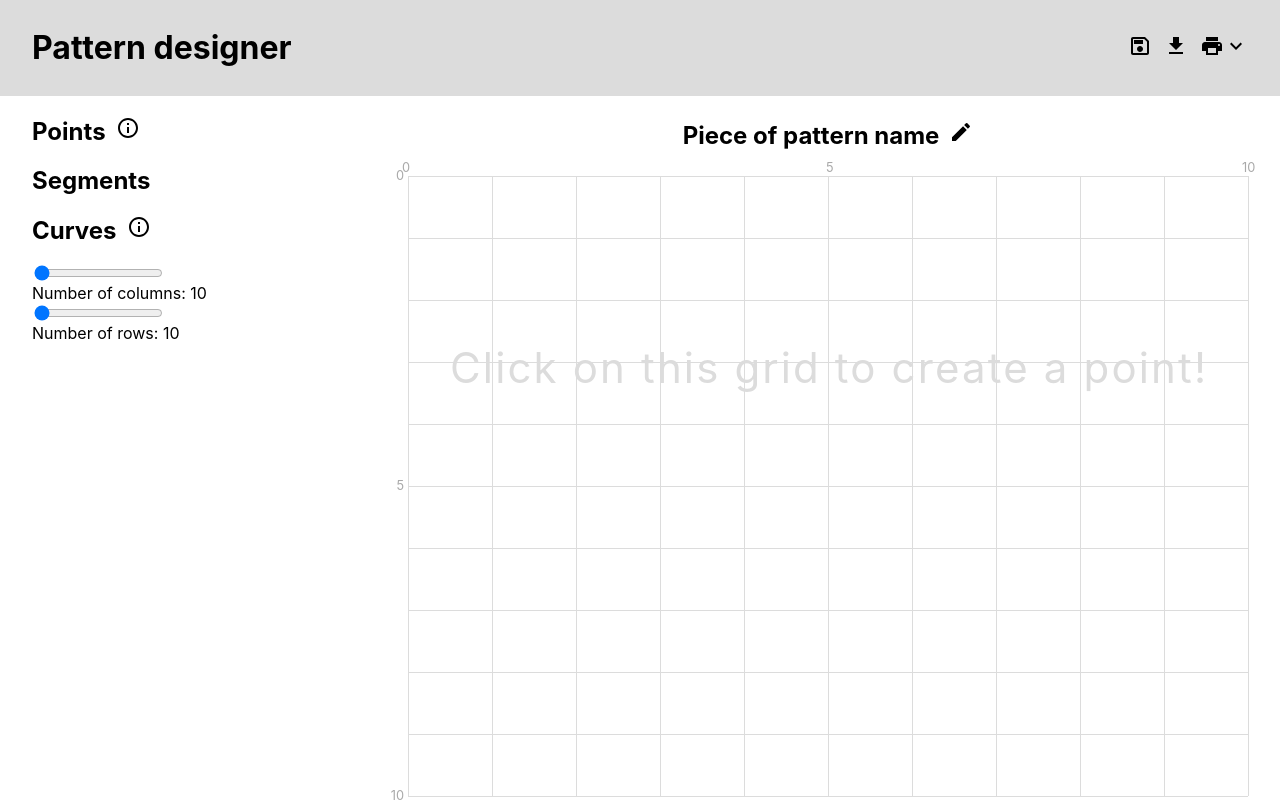
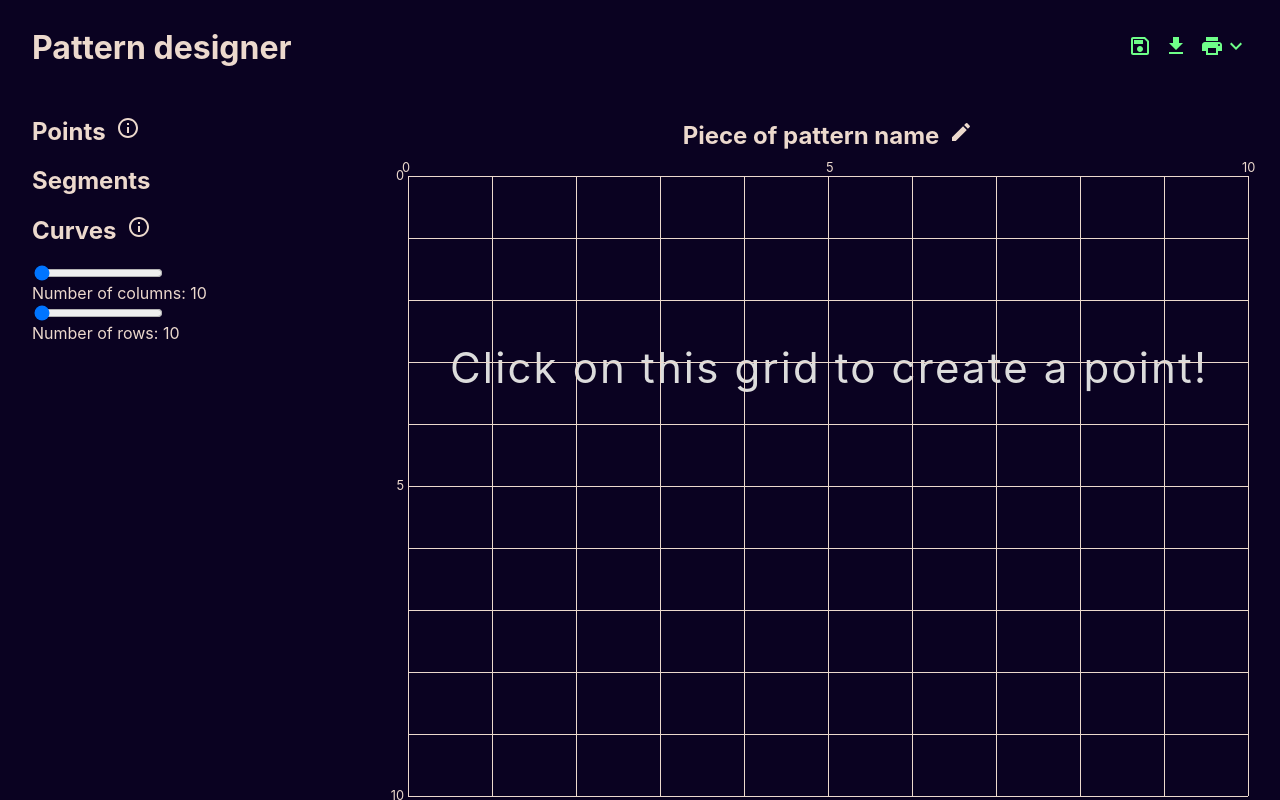
Before and after one commit to MathildeMerx/PatternMaker, a React (Create React App) app: page / in a window 1280 px wide. Built offline with nearby package versions, Linux system fonts and the light colour scheme.

Commit message:
theme added for the colours

```diff
--- a/src/App.jsx
+++ b/src/App.jsx
@@ -196,12 +196,15 @@ const PATTERN_TITLE_HEIGHT = 32;
 const GRID_MARGIN = 32;
 
 const S_Commands = styled.div`
+    color: ${({ theme }) => theme.colours.bright};
     justify-content: space-between;
     display: flex;
     min-width: 120px;
 `;
 
 const S_Content = styled.div`
+    background-color: ${({ theme }) => theme.colours.background};
+    color: ${({ theme }) => theme.colours.contrast};
     height: 100vh;
     left: 0;
     padding-left: 32px;
@@ -234,7 +237,6 @@ const S_GridDisplay = styled.div`
 
 const S_Header = styled.header`
     align-items: center;
-    background-color: gainsboro;
     display: flex;
     justify-content: space-between;
     margin-left: -32px;
--- a/src/CurvePath.jsx
+++ b/src/CurvePath.jsx
@@ -1,4 +1,5 @@
 import { useEffect, useState } from "react";
+import { useTheme } from "styled-components";
 
 //Implementation of the curve in the SVG
 function CurvePath({
@@ -10,6 +11,8 @@ function CurvePath({
     cellHeight,
     cellWidth,
 }) {
+    const theme = useTheme();
+
     //State determining whether the control point and construction segments
     //are visible
     const [showConstructionSegments, setShowConstructionSegments] =
@@ -80,7 +83,7 @@ function CurvePath({
                     controlOrdinate * cellHeight
                 } ${endAbscissa} ${endOrdinate}`}
                 fill="none"
-                stroke="red"
+                stroke={theme.colours.bright}
                 strokeWidth={isHovering ? "5" : "2"}
                 style={{ cursor: "pointer" }}
             />
--- a/src/Grid.jsx
+++ b/src/Grid.jsx
@@ -168,7 +168,7 @@ function Grid({
 }
 
 const S_Column = styled.div`
-    background-color: gainsboro;
+    background-color: ${({ theme }) => theme.colours.contrast};
     height: 100%;
     left: ${(props) => props.left}px;
     position: absolute;
@@ -177,7 +177,7 @@ const S_Column = styled.div`
 `;
 
 const S_ColumnIndex = styled.div`
-    color: darkgray;
+    color: ${({ theme }) => theme.colours.contrast};
     font-size: 0.8em;
     left: ${(props) => props.left - 6}px;
     position: absolute;
@@ -192,7 +192,7 @@ const S_DesignGrid = styled.div`
 `;
 
 const S_Row = styled.div`
-    background-color: gainsboro;
+    background-color: ${({ theme }) => theme.colours.contrast};
     height: 1px;
     left: 0;
     position: absolute;
@@ -201,7 +201,7 @@ const S_Row = styled.div`
 `;
 
 const S_RowIndex = styled.div`
-    color: darkgray;
+    color: ${({ theme }) => theme.colours.contrast};
     font-size: 0.8em;
     position: absolute;
     right: ${(props) => props.right + 4}px;
--- a/src/PatternPoint.jsx
+++ b/src/PatternPoint.jsx
@@ -139,7 +139,7 @@ function deletePoint(
 }
 
 const S_PatternPoint = styled.div`
-    background-color: red;
+    background-color: ${({ theme }) => theme.colours.bright};
     cursor: pointer;
     font-size: ${(props) =>
         Math.max(0.75, Math.min(props.cellWidth, props.cellHeight) / 60)}rem;
@@ -160,7 +160,7 @@ const S_PatternPoint = styled.div`
         Math.max(6, Math.max(props.cellHeight, props.cellWidth) / 5)}px;
 
     &:hover {
-        background-color: gainsboro;
+        background-color: ${({ theme }) => theme.colours.contrast};
     }
 `;
 
--- a/src/PrintDropdown.jsx
+++ b/src/PrintDropdown.jsx
@@ -30,9 +30,9 @@ function PrintDropdown({
         };
     }, [printButtonRef, setClicked]);
     return (
-        <S_PrintMenu ref={printButtonRef} onClick={() => setClicked(true)}>
-            <Print />
-            <ExpandMore />
+        <S_PrintMenu ref={printButtonRef}>
+            <Print onClick={() => setClicked(!clicked)} />
+            <ExpandMore onClick={() => setClicked(!clicked)} />
             <S_PrintDropdown clicked={clicked}>
                 Column width: {colWidth}cm
                 <S_Input
@@ -69,7 +69,8 @@ const S_PrintMenu = styled.span`
 `;
 
 const S_PrintDropdown = styled.div`
-    background-color: gainsboro;
+    background-color: ${({ theme }) => theme.colours.background};
+    color: ${({ theme }) => theme.colours.contrast};
     border: solid 1px;
     display: ${(props) => (props.clicked ? "block" : "none")};
     right: 0;
--- a/src/PrintPattern.jsx
+++ b/src/PrintPattern.jsx
@@ -71,7 +71,6 @@ const S_PrintMenu = styled.span`
 `;
 
 const S_PrintDropdown = styled.div`
-    background-color: gainsboro;
     border: solid 1px;
     display: ${(props) => (props.clicked ? "block" : "none")};
     right: 0;
--- a/src/S_AlertMessage.jsx
+++ b/src/S_AlertMessage.jsx
@@ -1,7 +1,7 @@
 import styled from "styled-components";
 
 const S_AlertMessage = styled.p`
-    color: red;
+    color: ${({ theme }) => theme.colours.bright};
     font-size: 0.8rem;
 `;
 
--- a/src/S_HoverInfoIcon.jsx
+++ b/src/S_HoverInfoIcon.jsx
@@ -5,7 +5,6 @@ const S_HoverInfoIcon = styled.span`
     position: relative;
 
     &:hover div {
-        background-color: white;
         border: solid 2px;
         bottom: 20px;
         display: block;
--- a/src/SegmentPath.jsx
+++ b/src/SegmentPath.jsx
@@ -1,4 +1,7 @@
+import { useTheme } from "styled-components";
+
 function SegmentPath({ segment, points, cellWidth, cellHeight }) {
+    const theme = useTheme();
     const startPoint = segment[0];
     const endPoint = segment[1];
 
@@ -12,7 +15,7 @@ function SegmentPath({ segment, points, cellWidth, cellHeight }) {
             d={`M ${startAbscissa} ${startOrdinate}
             L ${endAbscissa} ${endOrdinate}`}
             fill="none"
-            stroke="red"
+            stroke={theme.colours.bright}
             strokeWidth="2"
         />
     );
--- a/src/dropdownStyledComponents.js
+++ b/src/dropdownStyledComponents.js
@@ -14,7 +14,8 @@ const S_Dropdown = styled.div`
     width: 60px;
 `;
 const S_DropdownContent = styled.div`
-    border-color: black;
+    background-color: ${({ theme }) => theme.colours.background};
+    border-color: ${({ theme }) => theme.colours.contrast};
     border: solid 1px;
     display: none;
     left: -1px;
@@ -30,7 +31,6 @@ const S_DropdownContent = styled.div`
         padding: 4px;
         text-align: left;
         text-decoration: none;
-        width: 100%;
     }
 
     ${S_Dropdown}:hover & {
@@ -39,8 +39,11 @@ const S_DropdownContent = styled.div`
 `;
 
 const S_DropdownButton = styled.button`
+    background-color: ${({ theme }) => theme.colours.background};
+    color: ${({ theme }) => theme.colours.contrast};
+    width: 100%;
     &:hover {
-        background-color: wheat;
+        background-color: ${({ theme }) => theme.colours.backgroundLight};
     }
 `;
 
--- a/src/index.js
+++ b/src/index.js
@@ -1,14 +1,18 @@
-import React from 'react';
-import ReactDOM from 'react-dom';
-import './index.css';
-import App from './App';
-import reportWebVitals from './reportWebVitals';
+import React from "react";
+import ReactDOM from "react-dom";
+import "./index.css";
+import App from "./App";
+import { theme } from "./theme";
+import reportWebVitals from "./reportWebVitals";
+import { ThemeProvider } from "styled-components";
 
 ReactDOM.render(
-  <React.StrictMode>
-    <App />
-  </React.StrictMode>,
-  document.getElementById('root')
+    <React.StrictMode>
+        <ThemeProvider theme={theme}>
+            <App />
+        </ThemeProvider>
+    </React.StrictMode>,
+    document.getElementById("root")
 );
 
 // If you want to start measuring performance in your app, pass a function
--- /dev/null
+++ b/src/theme.js
@@ -0,0 +1,9 @@
+export const theme = {
+    colours: {
+        background: "#0A0221",
+        backgroundLight: "#27145B",
+        contrast: "#ECD9CD",
+        bright: "#6FFF89",
+        brightContrast: "#D5FBF5",
+    },
+};
```
